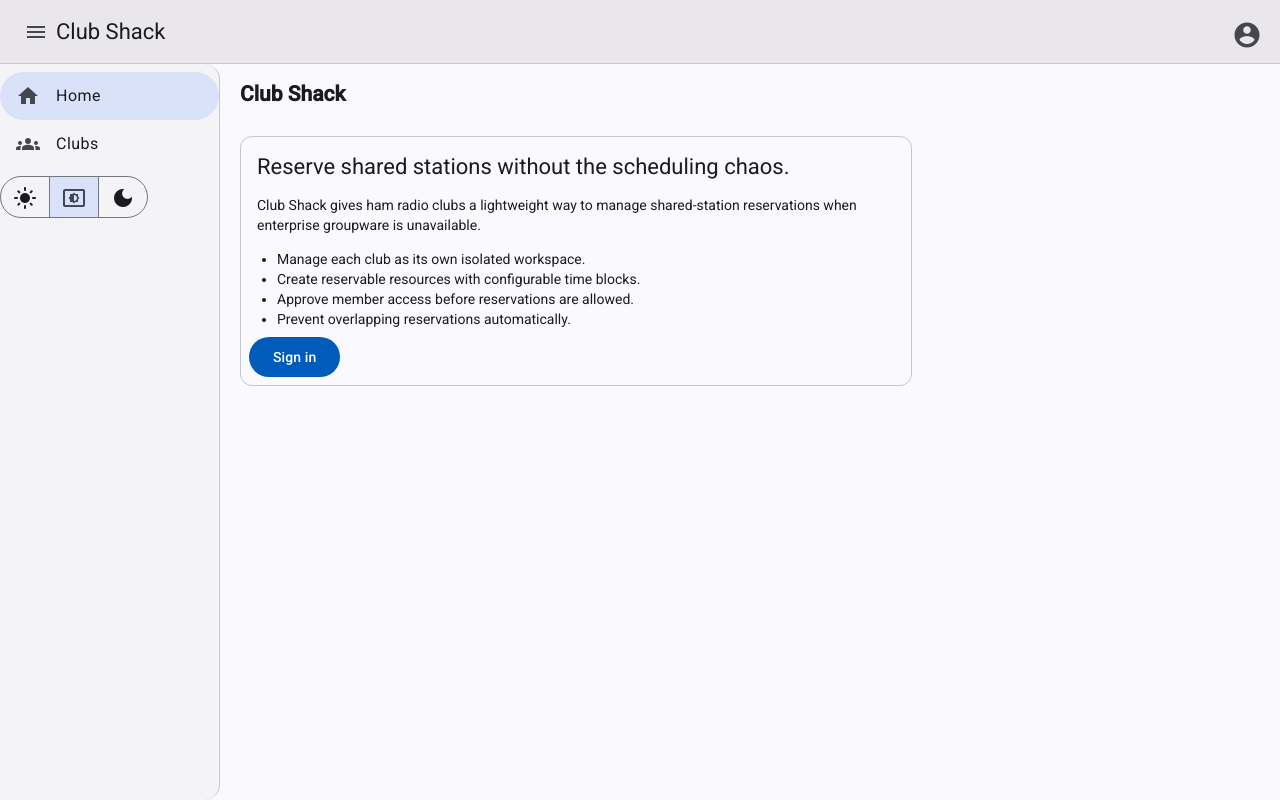
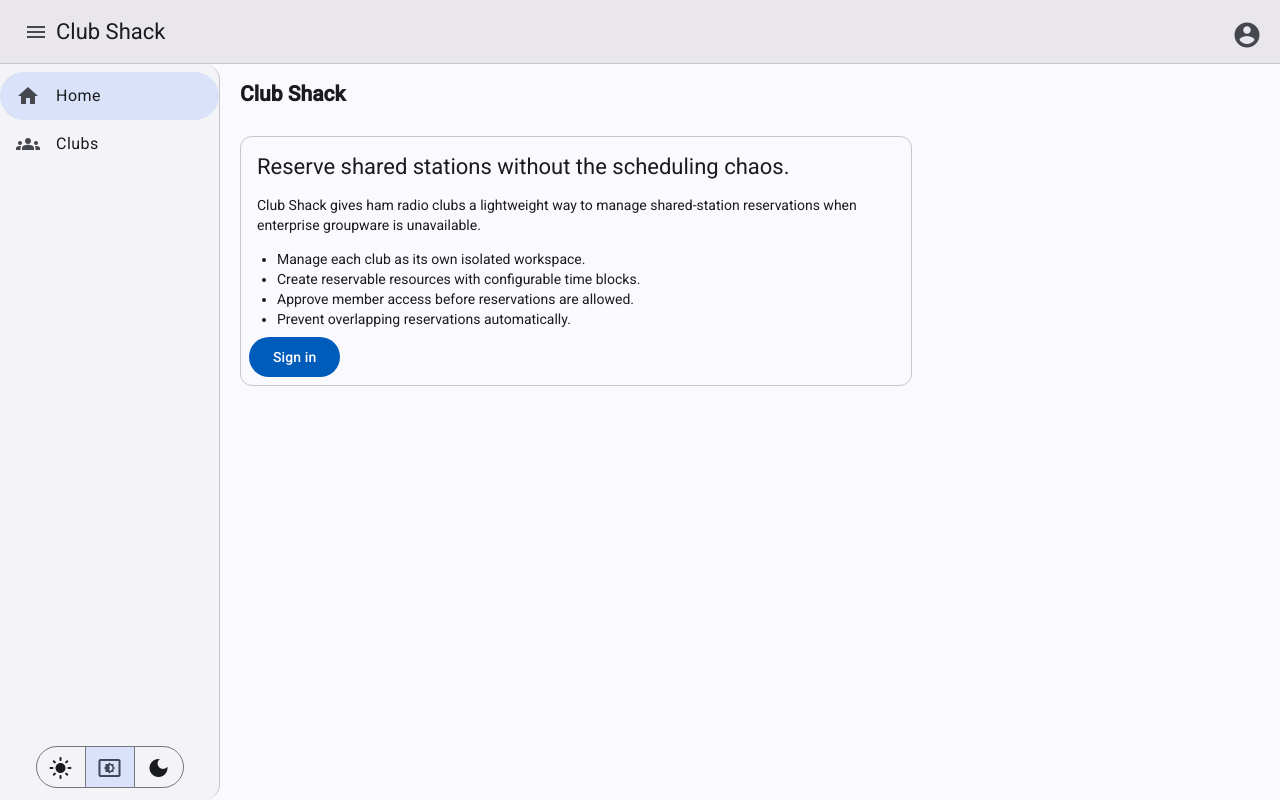
Before and after one commit to k0swe/station-reservation, an Angular app in the folder web/: page / in a window 1280 px wide. Built offline with nearby package versions, Linux system fonts and the light colour scheme.

Commit message:
fix: bottom-align theme toggle in sidenav using inner flex wrapper
Agent-Logs-Url: https://github.com/k0swe/station-reservation/sessions/2a6134bf-a991-425a-b36a-106b94c0245c

Co-authored-by: xylo04 <389971+xylo04@users.noreply.github.com>

```diff
--- a/web/src/app/app.html
+++ b/web/src/app/app.html
@@ -34,7 +34,8 @@
 
 <mat-sidenav-container class="sidenav-container">
   <mat-sidenav [opened]="sidenavOpen()" mode="side" class="sidenav">
-    <mat-nav-list>
+    <div class="sidenav-inner">
+    <mat-nav-list class="sidenav-nav-list">
       <a mat-list-item routerLink="/" routerLinkActive="active-nav-item" [routerLinkActiveOptions]="{ exact: true }">
         <mat-icon matListItemIcon>home</mat-icon>
         <span matListItemTitle>Home</span>
@@ -61,6 +62,7 @@
         <mat-icon>dark_mode</mat-icon>
       </mat-button-toggle>
     </mat-button-toggle-group>
+    </div>
   </mat-sidenav>
 
   <mat-sidenav-content class="content">
--- a/web/src/app/app.scss
+++ b/web/src/app/app.scss
@@ -18,8 +18,16 @@
   width: 220px;
   border-right: 1px solid var(--mat-sys-outline-variant);
   background-color: var(--mat-sys-surface-container-low);
+}
+
+.sidenav-inner {
   display: flex;
   flex-direction: column;
+  height: 100%;
+}
+
+.sidenav-nav-list {
+  flex: 1;
 }
 
 .active-nav-item {
@@ -37,7 +45,7 @@
 }
 
 .theme-toggle {
-  margin: auto auto 0.75rem;
+  margin: 0 auto 0.75rem;
 }
 
 .account-avatar {
```
